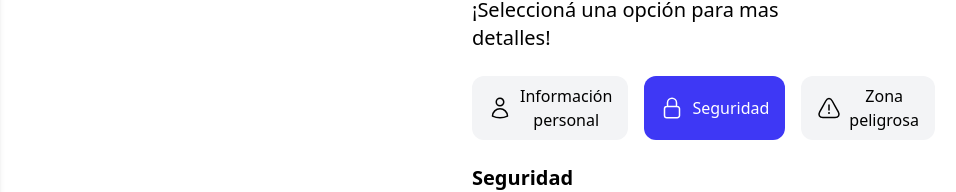
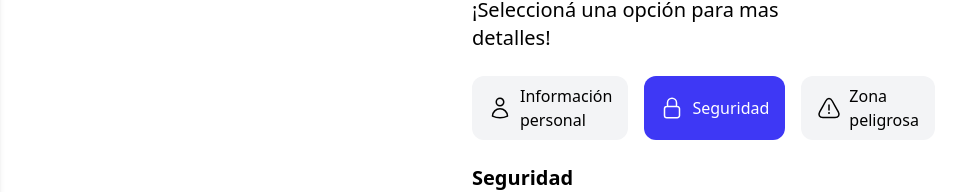
Before and after one commit to agrigaliunas/dividilo, a React (Create React App) app: page /account in a window 1280 px wide. Shown: the part 238-430 px from the top of the page, without its empty margins (0-956 px from the left). Built offline with nearby package versions, Linux system fonts and the light colour scheme.

Commit message:
Fixing buttons titles on AccountForm

```diff
--- a/src/components/MyAccountSectionTitle.jsx
+++ b/src/components/MyAccountSectionTitle.jsx
@@ -3,7 +3,7 @@ import React from 'react'
 export const MyAccountSectionTitle = ({section, actualStep, changeStep}) => {
   return (
     <div className={`rounded-xl content-center transition-all ${section.step === actualStep ? 'text-white bg-brandblue hover:bg-gray-100 hover:text-black' : 'bg-gray-100  hover:bg-brandblue hover:text-white'}`}>
-        <button className='flex flex-row px-4 py-2 items-center' onClick={() => changeStep(section.step)}><span className='mr-2'>{section.icon}</span>{section.title}</button>
+        <button className='flex flex-row px-4 py-2 items-center text-left' onClick={() => changeStep(section.step)}><span className='mr-2'>{section.icon}</span>{section.title}</button>
     </div>
   )
 }
```
